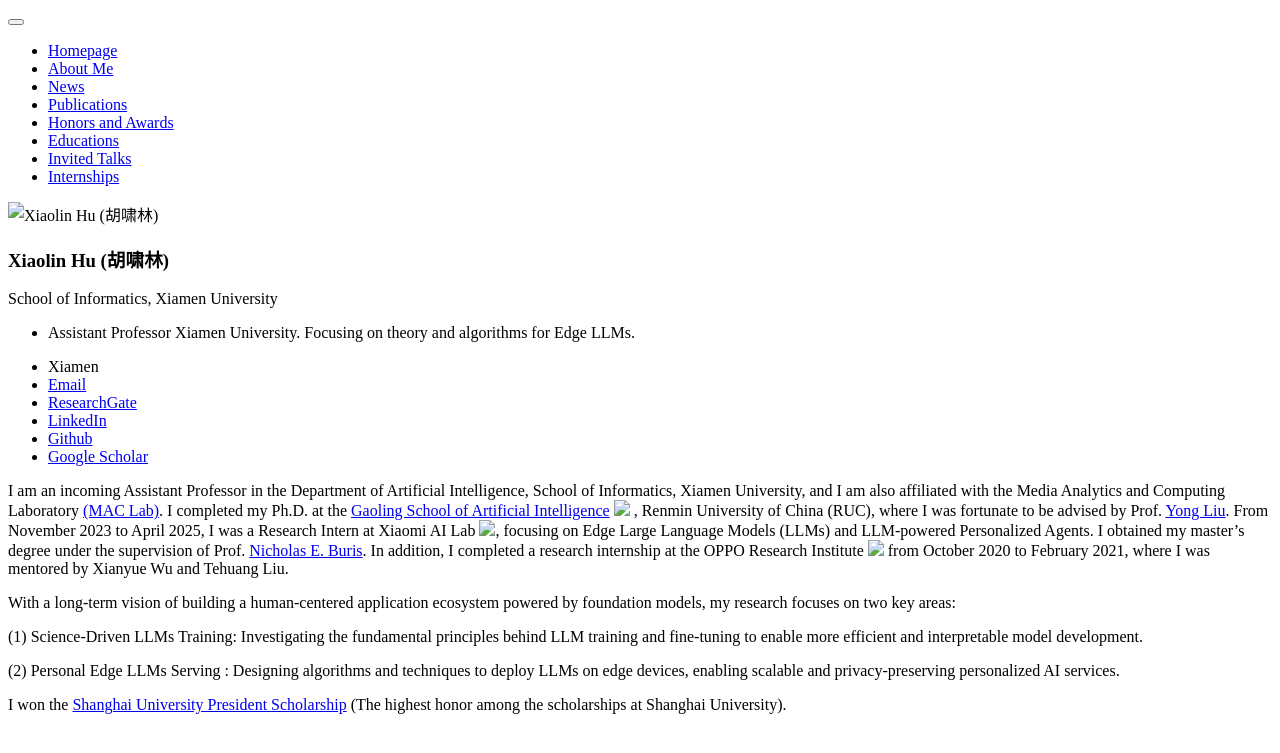
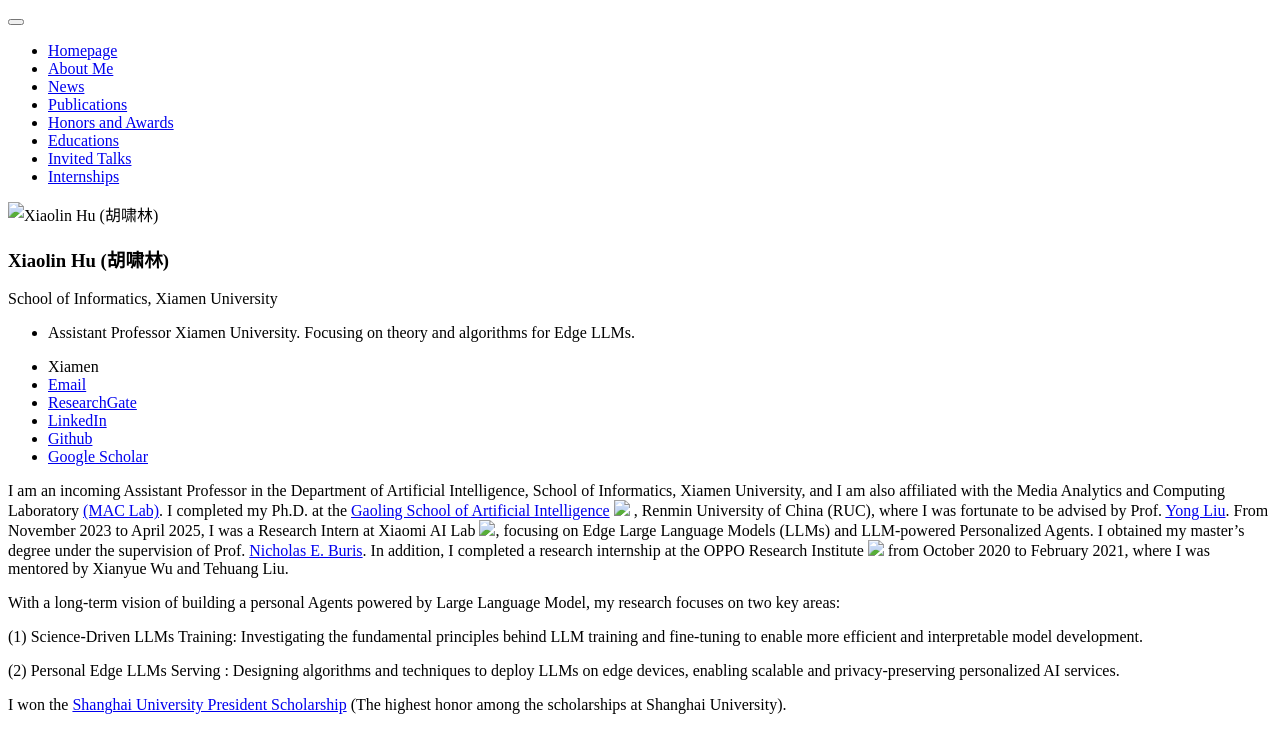
Before and after one commit to hsiaolinhu/hsiaolinhu.github.io, a Jekyll site: the page built from _pages/includes/intro.md, in a window 1280 px wide. Shown: the top 753 px of the page. Built offline with Jekyll 4.4.1, drawn with Linux system fonts in a browser that asks for light colours; our own code applies the rules of GitHub Pages for plain Markdown files.

Commit message:
Update intro.md

```diff
--- a/_pages/includes/intro.md
+++ b/_pages/includes/intro.md
@@ -19,7 +19,7 @@ I earned both my Bachelor's and Master's degrees in Communication and Informatio
 
 <!-- I am currently bridging personal LLMs and personal edge devices. With a long-term goal of contributing to a human-centered application ecosystem based on large models, I am particularly interested in: -->
 
-With a long-term vision of building a human-centered application ecosystem powered by foundation models, my research focuses on two key areas:
+With a long-term vision of building a personal Agents powered by Large Language Model, my research focuses on two key areas:
 
 <!--
 Toward the long vision of building a human-centered application ecosystem based on the fundation models, I am interested in the following topics:  -->
```
